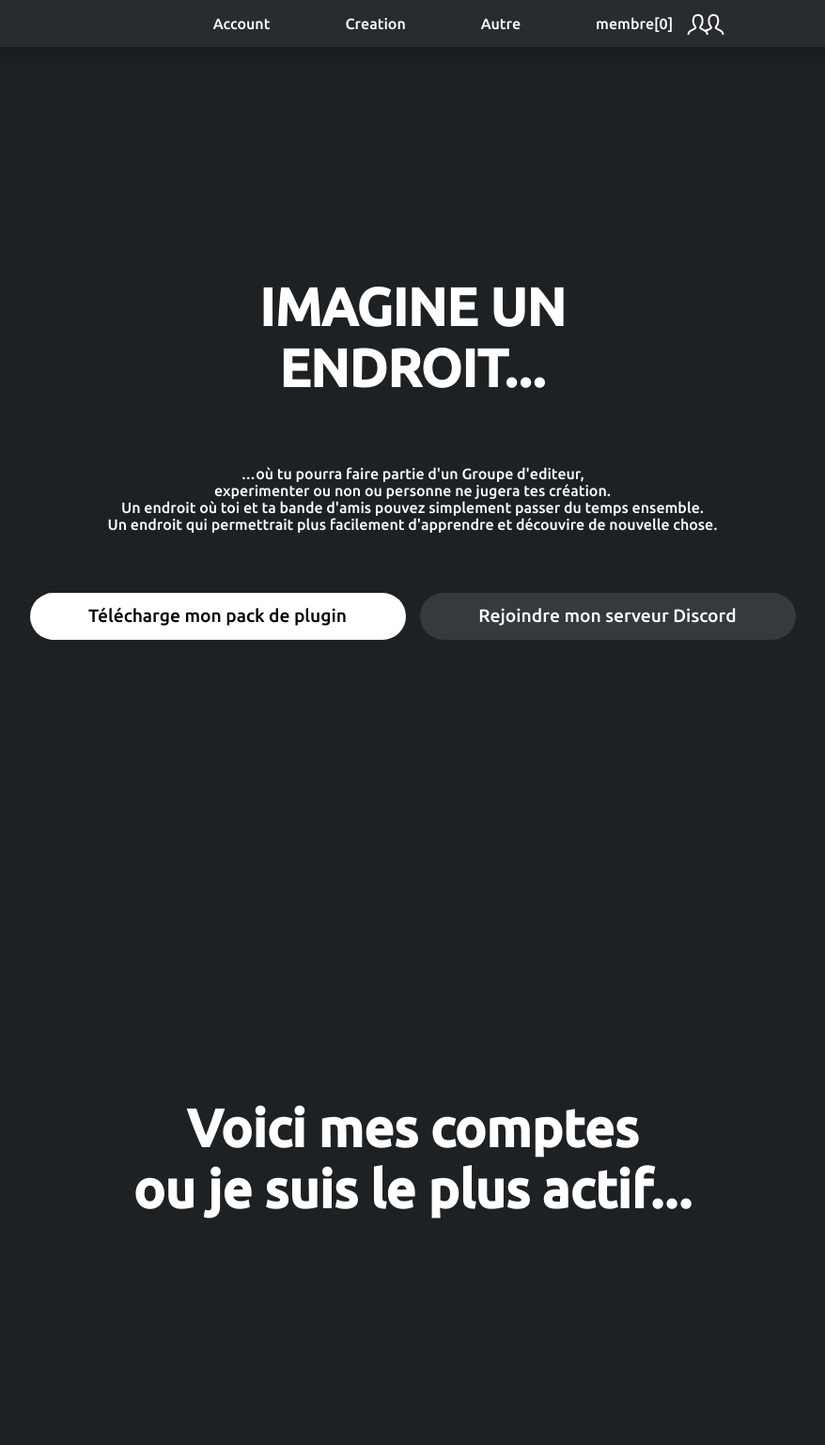
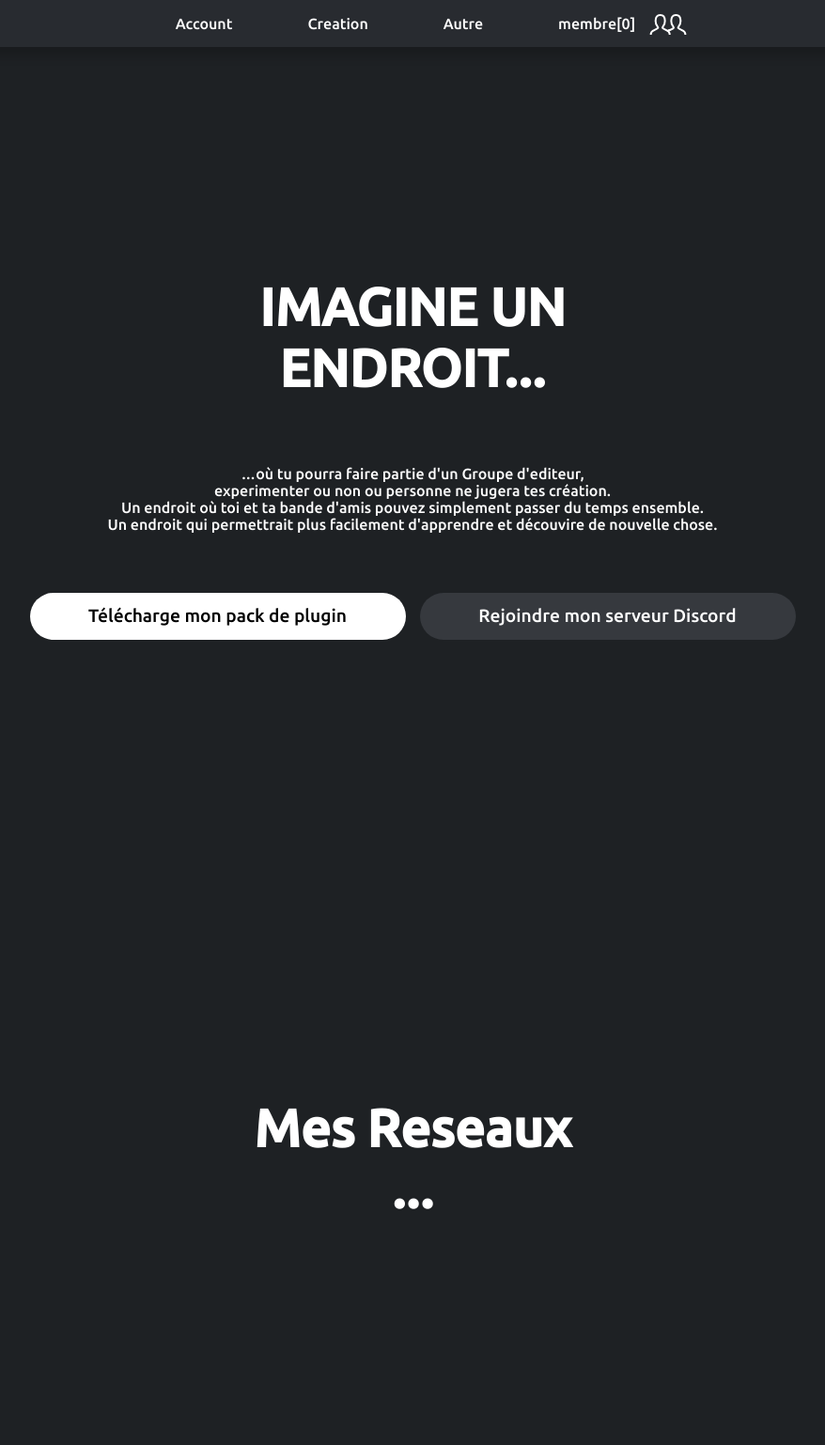
Before and after one commit to lynxsole/FP, a PHP site: page / in a window 1280 px wide. Shown: the top 1538 px of the page at 94% size, without its empty margins (201-1079 px from the left). Run offline with PHP 8.4, Linux system fonts and the light colour scheme.

Commit message:
modified:   assets/css/responsive.css 	modified:   assets/css/style.css 	modified:   index.php 	modified:   nav.php

```diff
--- a/assets/css/responsive.css
+++ b/assets/css/responsive.css
@@ -33,7 +33,7 @@
         display: block;
         justify-content: center;
         margin-top: 15%;
-        margin-left: 25px;
+        margin-left: 35px;
     }
 
     #downloadBtn{
--- a/assets/css/style.css
+++ b/assets/css/style.css
@@ -10,7 +10,13 @@
 }
 body::-webkit-scrollbar-thumb{
     width: 12px;
-    background-color: #282b30;
+    background-color: #46474a;
+    border-radius:  25px 25px 25px 25px;
+}
+
+body::-webkit-scrollbar-thumb:hover{
+    width: 12px;
+    background-color: #818181;
     border-radius:  25px 25px 25px 25px;
 }
 
--- a/index.php
+++ b/index.php
@@ -57,7 +57,7 @@
 
     <section id="page2">
         <div class="textc">
-            <h2 id="tc2">Voici mes comptes<br> ou je suis le plus actif...</h2>
+            <h2 id="tc2">Mes Reseaux<br>...</h2>
         </div>
 
         <!-- <div class="account">
--- a/nav.php
+++ b/nav.php
@@ -4,11 +4,11 @@
     <input id="hideBtn" style="width: 50px;  border-style: none; background-color: #282b30; font-family: 'Ubuntu', sans-serif; color: white;" type="button" onclick="showPhoneBtn()" value="menu">
     <div id="phoneNav" class="content">
         <ul class="navText">
-            <li class="navBtn" onclick="hidePhoneBtn()"><a href="#page2"><P>Account </P></a></li>
-            <li class="navBtn" onclick="hidePhoneBtn()"><a href="#page3"><P>Creation </p></a></li>
-            <li class="navBtn" onclick="hidePhoneBtn()"><a href="#"><P>Autre</p></a></li>
+            <li class="navBtn"><a href="#page2"><P>Account </P></a></li>
+            <li class="navBtn"><a href="#page3"><P>Creation </p></a></li>
+            <li class="navBtn"><a href="#"><P>Autre</p></a></li>
             <li class="navBtn" id="screenCount"><P style="display: inline-flex">membre[ <span id="userCounter">0</span>] <img style="height: 40px; width: 40px; margin-left: 15px; margin-top: -10px;" src="assets/img/icon/people.svg" alt=""> </p></li>
-            <!-- <li class="navBtn"><P><input id="hideBtn" style="width: 50px;  border-style: none; background-color: #36393e; font-family: 'Ubuntu', sans-serif; color: white;" type="button" onclick="hidePhoneBtn()" value="menu"></p></li>  -->
+            <li class="navBtn"><P><input id="hideBtn" style="width: 50px;  border-style: none; background-color: #36393e; font-family: 'Ubuntu', sans-serif; color: white;" type="button" onclick="hidePhoneBtn()" value="menu"></p></li>
         </ul>
     </div>
 </div>
```
